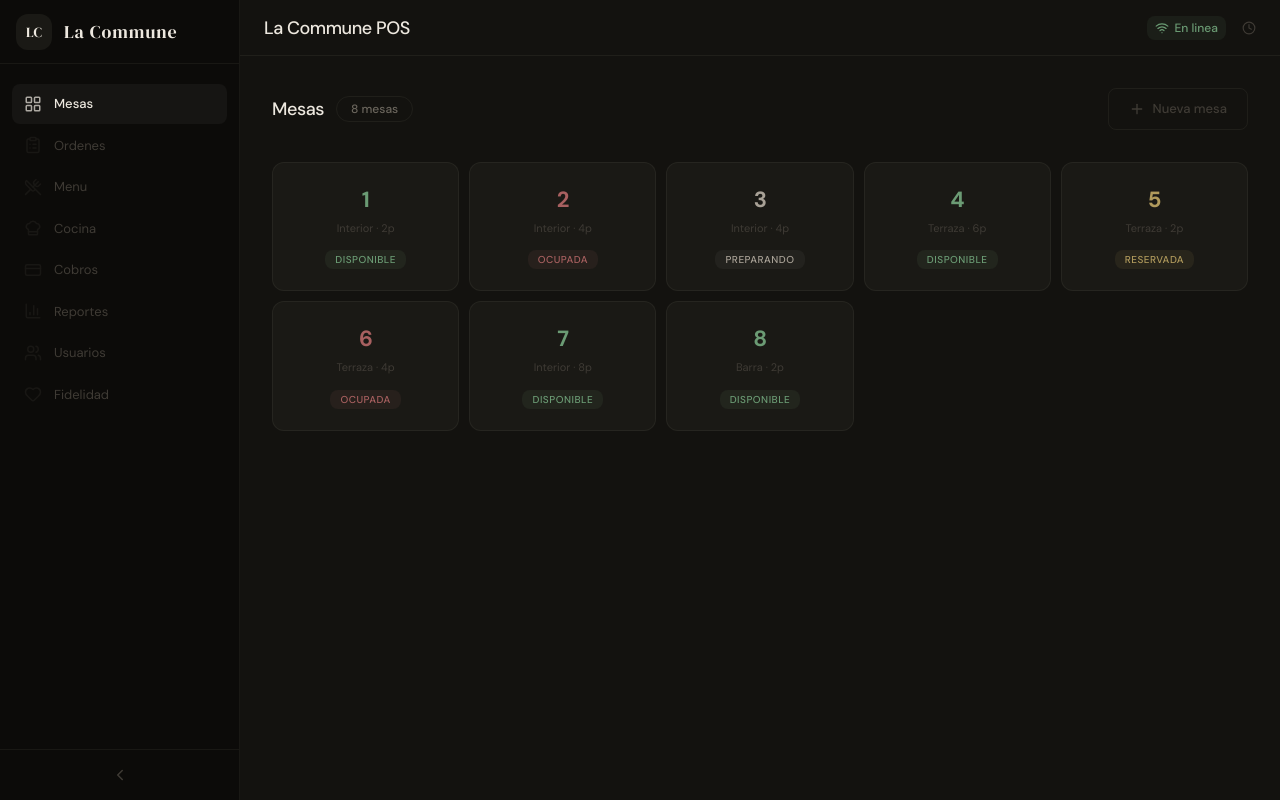
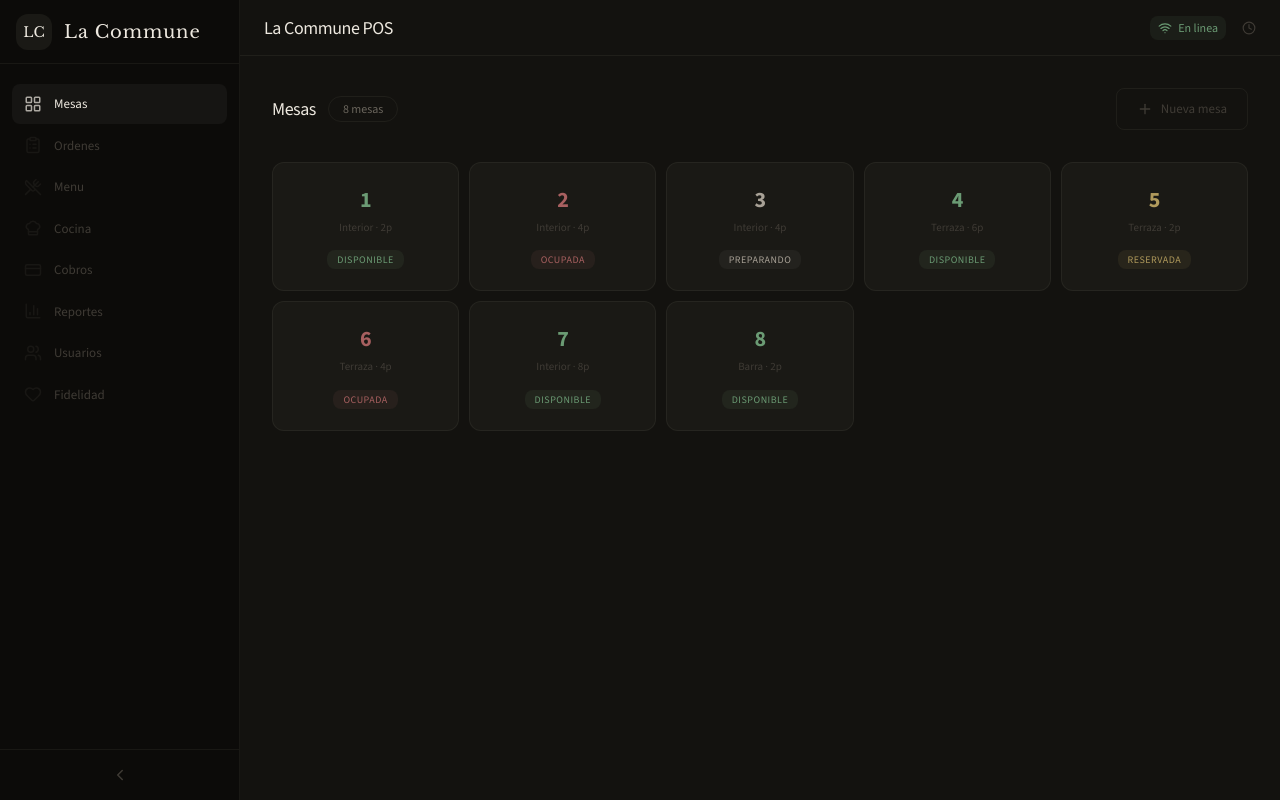
Before and after one commit to La-Commune/la-commune-pos, a Next.js app: page /mesas in a window 1280 px wide. Built offline with nearby package versions, Linux system fonts and the light colour scheme.

Commit message:
Update font families in Tailwind CSS configuration and layout. Replaced 'DM Serif Display' with 'Libre Baskerville' and 'DM Sans' with 'Source Sans 3' for improved typography consistency across the application.

```diff
--- a/app/layout.tsx
+++ b/app/layout.tsx
@@ -29,7 +29,7 @@ export default function RootLayout({
     <html lang="es" suppressHydrationWarning>
       <head>
         <link
-          href="https://fonts.googleapis.com/css2?family=DM+Sans:wght@300;400;500;600;700&family=DM+Serif+Display&display=swap"
+          href="https://fonts.googleapis.com/css2?family=Libre+Baskerville:ital,wght@0,400;0,700;1,400&family=Source+Sans+3:wght@300;400;500;600;700&display=swap"
           rel="stylesheet"
         />
       </head>
--- a/tailwind.config.ts
+++ b/tailwind.config.ts
@@ -52,8 +52,8 @@ const config: Config = {
         },
       },
       fontFamily: {
-        display: ['"DM Serif Display"', "serif"],
-        sans: ['"DM Sans"', "system-ui", "sans-serif"],
+        display: ['"Libre Baskerville"', "serif"],
+        sans: ['"Source Sans 3"', "system-ui", "sans-serif"],
       },
       borderRadius: {
         sm: "8px",
```
